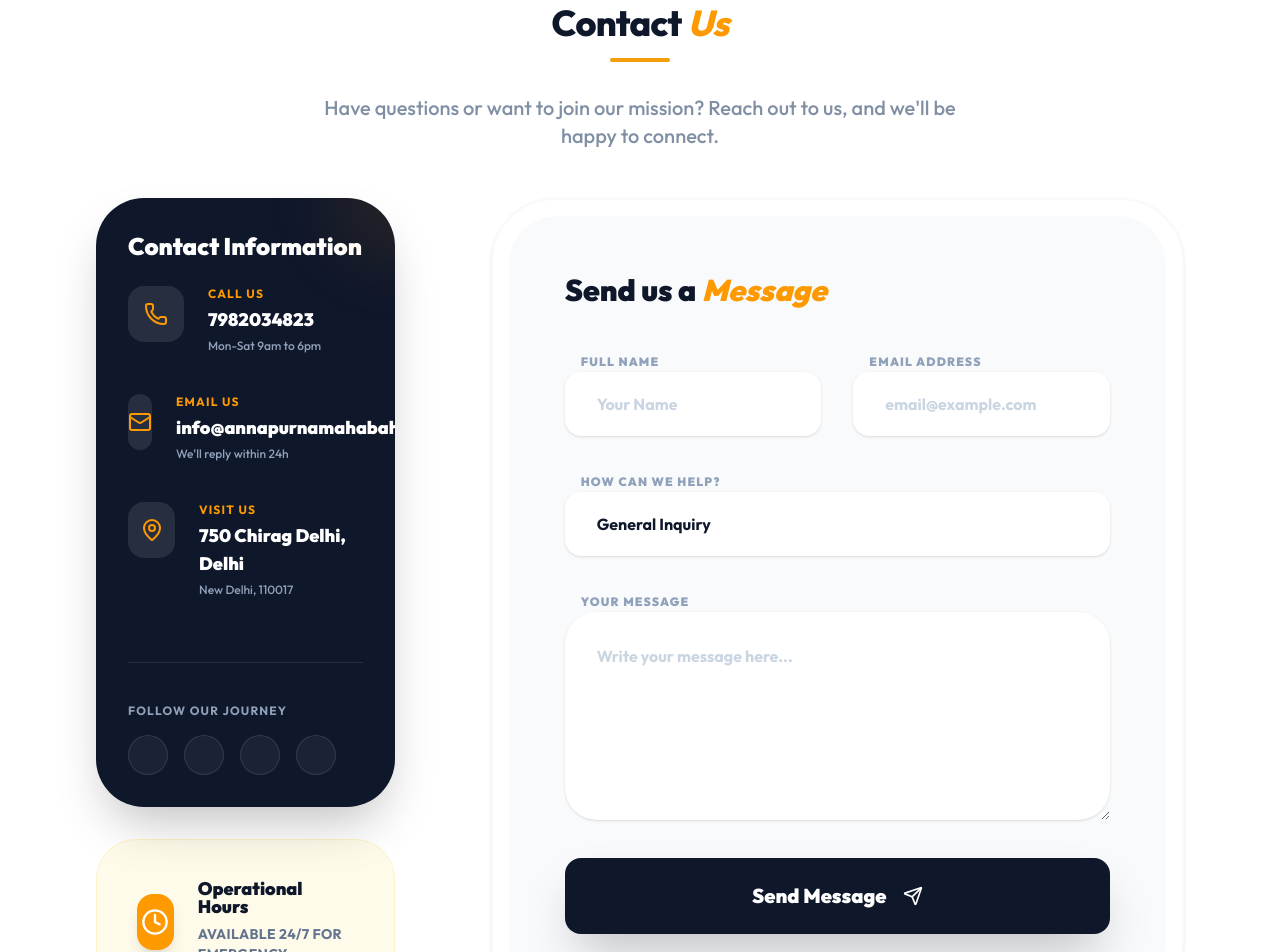
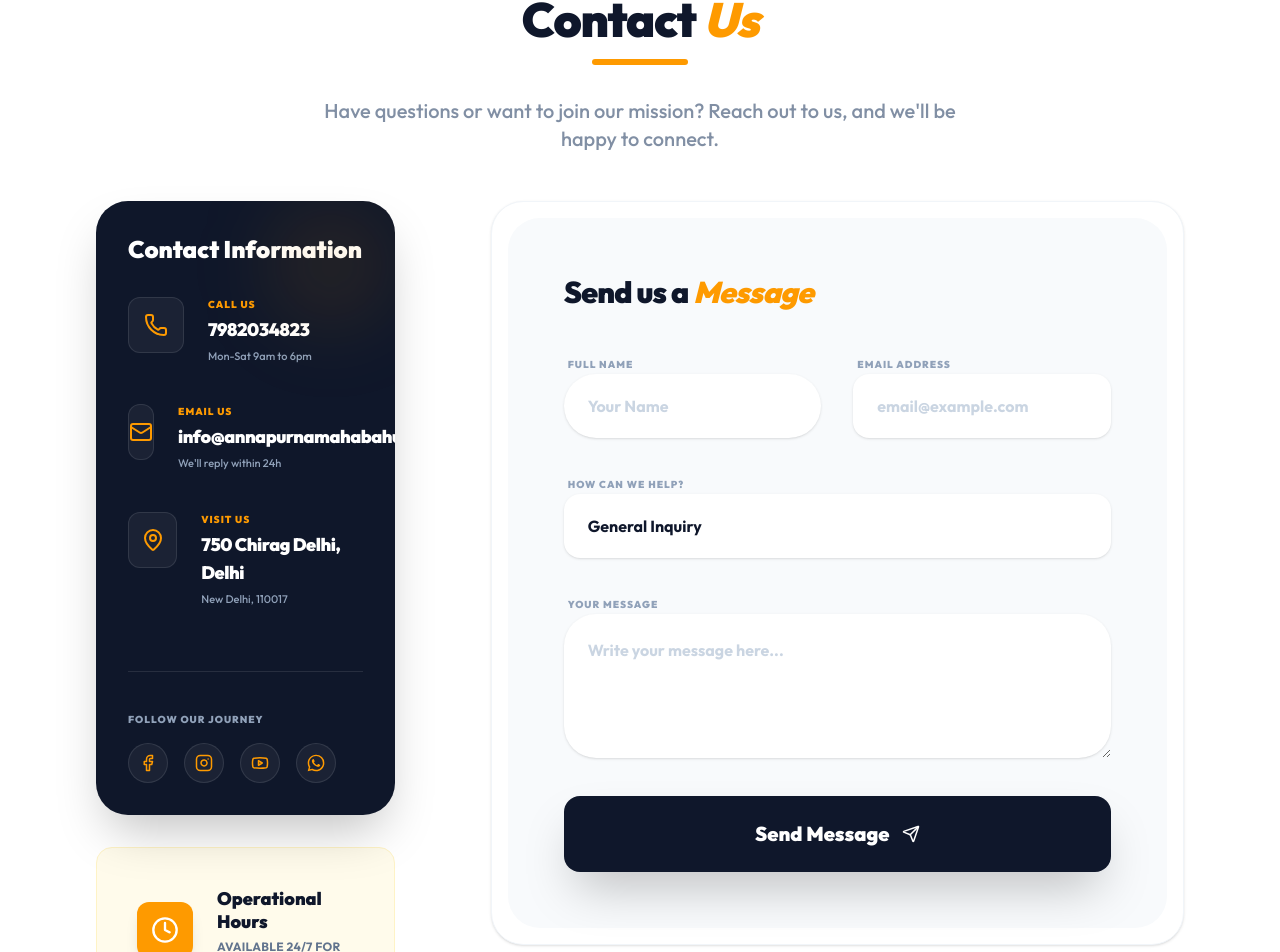
Before and after one commit to digitalsolution360web/N-JIO, a Next.js app: page /contact in a window 1280 px wide. Shown: the part 174-1126 px from the top of the page. Built offline with nearby package versions, Linux system fonts and the light colour scheme.

Commit message:
new updated

```diff
--- a/app/components/Activities.tsx
+++ b/app/components/Activities.tsx
@@ -92,6 +92,7 @@ export default function Activities() {
                     src={act.img}
                     alt={act.title}
                     fill
+                    sizes="(max-width: 768px) 100vw, (max-width: 1200px) 50vw, 33vw"
                     style={{ objectFit: "cover", objectPosition: "center" }}
                     className="transition-all duration-[1.5s] ease-out group-hover:scale-110"
                   />
--- a/app/components/GaneshPujaEvents.tsx
+++ b/app/components/GaneshPujaEvents.tsx
@@ -148,6 +148,7 @@ export default function GaneshPujaEvents() {
                     src={event.thumbnail}
                     alt={event.title}
                     fill
+                    sizes="(max-width: 768px) 100vw, (max-width: 1200px) 50vw, 33vw"
                     style={{ objectFit: "cover" }}
                     className="object-cover transition-transform duration-[1s] group-hover:scale-105"
                   />
--- a/app/components/HeroSlider.tsx
+++ b/app/components/HeroSlider.tsx
@@ -44,6 +44,7 @@ export default function HeroSlider() {
             src={slides[current].url}
             alt={`Slide ${current + 1}`}
             fill
+            sizes="100vw"
             className="object-cover"
             priority
           />
--- a/app/contact/page.tsx
+++ b/app/contact/page.tsx
@@ -3,93 +3,122 @@
 import { motion } from "framer-motion";
 import { Phone, Mail, MapPin, Send, MessageSquare, Clock, ArrowRight } from "lucide-react";
 
+// Social Icons
+const Facebook = ({ size = 24 }: { size?: number }) => (
+  <svg width={size} height={size} viewBox="0 0 24 24" fill="none" stroke="currentColor" strokeWidth="2" strokeLinecap="round" strokeLinejoin="round"><path d="M18 2h-3a5 5 0 0 0-5 5v3H7v4h3v8h4v-8h3l1-4h-4V7a1 1 0 0 1 1-1h3z" /></svg>
+);
+const Instagram = ({ size = 24 }: { size?: number }) => (
+  <svg width={size} height={size} viewBox="0 0 24 24" fill="none" stroke="currentColor" strokeWidth="2" strokeLinecap="round" strokeLinejoin="round"><rect width="20" height="20" x="2" y="2" rx="5" ry="5" /><path d="M16 11.37A4 4 0 1 1 12.63 8 4 4 0 0 1 16 11.37z" /><line x1="17.5" x2="17.51" y1="6.5" y2="6.5" /></svg>
+);
+const Youtube = ({ size = 24 }: { size?: number }) => (
+  <svg width={size} height={size} viewBox="0 0 24 24" fill="none" stroke="currentColor" strokeWidth="2" strokeLinecap="round" strokeLinejoin="round"><path d="M2.5 17a24.12 24.12 0 0 1 0-10 2 2 0 0 1 1.4-1.4 49.56 49.56 0 0 1 16.2 0A2 2 0 0 1 21.5 7a24.12 24.12 0 0 1 0 10 2 2 0 0 1-1.4 1.4 49.55 49.55 0 0 1-16.2 0A2 2 0 0 1 2.5 17z" /><path d="m10 15 5-3-5-3z" /></svg>
+);
+const WhatsApp = ({ size = 24 }: { size?: number }) => (
+  <svg width={size} height={size} viewBox="-1 -1 26 26" fill="currentColor"><path d="M17.472 14.382c-.297-.149-1.758-.867-2.03-.967-.273-.099-.471-.148-.67.15-.197.297-.767.966-.94 1.164-.173.199-.347.223-.644.075-.297-.15-1.255-.463-2.39-1.475-.883-.788-1.48-1.761-1.653-2.059-.173-.297-.018-.458.13-.606.134-.133.298-.347.446-.52.149-.174.198-.298.298-.497.099-.198.05-.371-.025-.52-.075-.149-.669-1.612-.916-2.207-.242-.579-.487-.5-.669-.51-.173-.008-.371-.01-.57-.01-.198 0-.52.074-.792.372-.272.297-1.04 1.016-1.04 2.479 0 1.462 1.065 2.875 1.213 3.074.149.198 2.096 3.2 5.077 4.487.709.306 1.262.489 1.694.625.712.227 1.36.195 1.871.118.571-.085 1.758-.719 2.006-1.413.248-.694.248-1.289.173-1.413-.074-.124-.272-.198-.57-.347m-5.421 7.403h-.004a9.87 9.87 0 01-5.031-1.378l-.361-.214-3.741.982.998-3.648-.235-.374a9.86 9.86 0 01-1.51-5.26c.001-5.45 4.436-9.884 9.888-9.884 2.64 0 5.122 1.03 6.988 2.898a9.825 9.825 0 012.893 6.994c-.003 5.45-4.437 9.884-9.885 9.884m8.413-18.297A11.815 11.815 0 0012.05 0C5.414 0 .018 5.394 0 12.03c0 2.12.54 4.19 1.563 6.02L0 24l6.125-1.605a11.783 11.783 0 005.922 1.586h.005c6.632 0 12.028-5.396 12.033-12.033a11.78 11.78 0 00-3.489-8.486" /></svg>
+);
+
 export default function ContactPage() {
   return (
-    <div className="pt-[140px] pb-12 bg-white min-h-screen">
-      <div className="max-w-[1600px] mx-auto px-6 md:px-12 lg:px-24">
+    <div className="pt-[110px] md:pt-[140px] pb-8 md:pb-12 bg-white min-h-screen">
+      <div className="max-w-[1600px] mx-auto px-4 md:px-12 lg:px-24">
 
-        {/* Header */}
-        <div className="flex flex-col items-center text-center mb-12">
-          <span className="flex items-center gap-2 text-amber-600 font-bold uppercase tracking-widest text-[12px] mb-3">
+        {/* Header - Compact */}
+        <div className="flex flex-col items-center text-center mb-8 md:mb-12">
+          <span className="flex items-center gap-2 text-amber-600 font-bold uppercase tracking-widest text-[11px] mb-2 md:mb-3">
             <MessageSquare size={16} /> Get In Touch
           </span>
-          <h1 className="section-heading text-center">
+          <h1 className="text-2xl md:text-5xl font-[1000] text-slate-900 tracking-tight text-center">
             Contact <span className="text-amber-500 italic">Us</span>
           </h1>
-          <div className="heading-underline" />
-          <p className="mt-8 text-slate-500 text-xl max-w-2xl font-medium opacity-80">
+          <div className="h-1.5 w-16 md:w-24 bg-amber-500 rounded-full mt-3 md:mt-4" />
+          <p className="mt-5 md:mt-8 text-slate-500 text-base md:text-xl max-w-2xl font-medium opacity-80 px-4">
             Have questions or want to join our mission? Reach out to us, and we'll be happy to connect.
           </p>
         </div>
 
-        <div className="grid grid-cols-1 lg:grid-cols-12 gap-16 md:gap-24">
+        <div className="grid grid-cols-1 lg:grid-cols-12 gap-6 md:gap-24">
 
-          {/* Contact Details Card */}
-          <div className="lg:col-span-4 space-y-8">
-            <div className="bg-slate-900 text-white p-8 rounded-[3rem] shadow-2xl relative overflow-hidden group">
-               <div className="absolute top-0 right-0 w-32 h-32 bg-amber-500 opacity-10 rounded-full -mr-16 -mt-16 blur-2xl" />
-               <h3 className="text-2xl font-black mb-6">Contact Information</h3>
+          {/* Contact Details Card - Tighter on Mobile */}
+          <div className="lg:col-span-4 space-y-5 md:space-y-8">
+            <div className="bg-[#0f172a] text-white p-6 md:p-8 rounded-[1rem] md:rounded-[2rem] shadow-2xl relative overflow-hidden group">
+              <div className="absolute top-0 right-0 w-32 h-32 bg-amber-500/10 rounded-full blur-2xl" />
+              <h3 className="text-xl md:text-2xl font-black mb-6 md:mb-8">Contact Information</h3>
 
-               <ul className="space-y-10">
+              <ul className="space-y-6 md:space-y-10">
                 {[
                   { icon: Phone, label: "Call Us", val: "7982034823", sub: "Mon-Sat 9am to 6pm" },
                   { icon: Mail, label: "Email Us", val: "info@annapurnamahabahu.com", sub: "We'll reply within 24h" },
                   { icon: MapPin, label: "Visit Us", val: "750 Chirag Delhi, Delhi", sub: "New Delhi, 110017" },
                 ].map((item, i) => (
-                   <li key={i} className="flex gap-6 group">
-                     <div className="w-14 h-14 bg-white/10 rounded-2xl flex items-center justify-center text-amber-500 transition-colors group-hover:bg-amber-500 group-hover:text-white">
-                        <item.icon size={24} />
+                  <li key={i} className="flex gap-4 md:gap-6 group">
+                    <div className="w-12 h-12 md:w-14 md:h-14 bg-white/5 rounded-xl flex items-center justify-center text-amber-500 transition-colors group-hover:bg-amber-500 group-hover:text-white border border-white/10">
+                      <item.icon size={20} className="md:w-6 md:h-6" />
                     </div>
                     <div>
-                       <p className="text-xs font-bold text-amber-500 uppercase tracking-widest mb-1">{item.label}</p>
-                       <p className="text-lg font-black">{item.val}</p>
-                       <p className="text-slate-400 text-xs font-medium mt-1">{item.sub}</p>
+                      <p className="text-[10px] font-black text-amber-500 uppercase tracking-widest mb-1">{item.label}</p>
+                      <p className="text-base md:text-lg font-black tracking-tight">{item.val}</p>
+                      <p className="text-slate-400 text-[11px] font-medium mt-1">{item.sub}</p>
                     </div>
                   </li>
                 ))}
               </ul>
 
-               <div className="mt-16 pt-10 border-t border-white/10">
-                  <p className="text-xs font-bold text-slate-400 uppercase tracking-widest mb-4">Follow Our Journey</p>
-                  <div className="flex gap-4">
-                     {[1,2,3,4].map(i => <div key={i} className="w-10 h-10 bg-white/5 rounded-full border border-white/10" />)}
+              <div className="mt-10 md:mt-16 pt-8 md:pt-10 border-t border-white/10">
+                <p className="text-[10px] font-black text-slate-400 uppercase tracking-widest mb-4">Follow Our Journey</p>
+                <div className="flex gap-3 md:gap-4">
+                  {[
+                    { icon: Facebook, href: "https://www.facebook.com/annapurnamahabahu" },
+                    { icon: Instagram, href: "https://www.instagram.com/annapurnamahabahu/" },
+                    { icon: Youtube, href: "https://www.youtube.com/@annapurnamahabahu" },
+                    { icon: WhatsApp, href: "https://api.whatsapp.com/send?phone=917982034823&text=Hi" },
+                  ].map((social, i) => (
+                    <a
+                      key={i}
+                      href={social.href}
+                      target="_blank"
+                      rel="noopener noreferrer"
+                      className="w-10 h-10 bg-white/5 rounded-full border border-white/10 flex items-center justify-center text-amber-500 hover:bg-amber-500 hover:text-white transition-all cursor-pointer"
+                    >
+                      <social.icon size={18} />
+                    </a>
+                  ))}
                 </div>
               </div>
             </div>
 
-            {/* Availability */}
-            <div className="bg-amber-50 p-10 rounded-[2.5rem] border border-amber-100 flex items-center gap-6">
-               <div className="w-14 h-14 bg-amber-500 text-white rounded-2xl flex items-center justify-center shadow-lg">
-                  <Clock size={28} />
+            {/* Availability - Compact */}
+            <div className="bg-amber-50 p-6 md:p-10 rounded-[1rem] md:rounded-[1rem] border border-amber-100 flex items-center gap-4 md:gap-6">
+              <div className="w-12 h-12 md:w-14 md:h-14 bg-amber-500 text-white rounded-xl flex items-center justify-center shadow-lg shrink-0">
+                <Clock size={24} className="md:w-7 md:h-7" />
               </div>
               <div>
-                 <p className="font-black text-slate-900 text-lg leading-none">Operational Hours</p>
-                 <p className="text-slate-500 text-sm font-bold mt-2 uppercase tracking-wide">Available 24/7 for Emergency</p>
+                <p className="font-black text-slate-900 text-base md:text-lg leading-tight">Operational Hours</p>
+                <p className="text-slate-500 text-[10px] md:text-xs font-bold mt-1.5 uppercase tracking-wide">Available 24/7 for Emergency</p>
               </div>
             </div>
           </div>
 
-          {/* Contact Form */}
+          {/* Contact Form - More Professional Padding */}
           <div className="lg:col-span-8">
-            <div className="bg-white p-2 md:p-4 rounded-[4rem] border-2 border-slate-50 shadow-sm relative">
-              <div className="bg-slate-50 px-8 py-10 md:p-14 rounded-[3rem]">
-                <h3 className="text-3xl font-[900] text-slate-900 mb-10">Send us a <span className="text-amber-500 italic">Message</span></h3>
+            <div className="bg-white p-1 md:p-4 rounded-[1rem] md:rounded-[2rem] border border-slate-100 shadow-sm relative">
+              <div className="bg-slate-50 p-6 md:p-14 rounded-[1rem] md:rounded-[2rem]">
+                <h3 className="text-2xl md:text-3xl font-[1000] text-slate-900 mb-6 md:mb-10 tracking-tight">Send us a <span className="text-amber-500 italic">Message</span></h3>
 
-                <form className="space-y-8" onSubmit={(e) => e.preventDefault()}>
-                  <div className="grid grid-cols-1 md:grid-cols-2 gap-8">
-                     <div className="space-y-3">
-                        <label className="text-xs font-black uppercase text-slate-400 tracking-widest ml-4">Full Name</label>
-                        <input type="text" placeholder="Your Name" className="w-full h-16 px-8 rounded-2xl border-none bg-white shadow-sm font-bold text-slate-900 placeholder:text-slate-300 focus:ring-2 focus:ring-amber-500 transition-all" />
+                <form className="space-y-4 md:space-y-8" onSubmit={(e) => e.preventDefault()}>
+                  <div className="grid grid-cols-1 md:grid-cols-2 gap-4 md:gap-8">
+                    <div className="space-y-1.5">
+                      <label className="text-[10px] font-black uppercase text-slate-400 tracking-widest ml-1">Full Name</label>
+                      <input type="text" placeholder="Your Name" className="w-full h-14 md:h-16 px-6 rounded-[1rem] md:rounded-[2rem] border-none bg-white shadow-sm font-bold text-slate-900 placeholder:text-slate-300 focus:ring-2 focus:ring-amber-500 transition-all text-sm md:text-base" />
                     </div>
-                     <div className="space-y-3">
-                        <label className="text-xs font-black uppercase text-slate-400 tracking-widest ml-4">Email Address</label>
-                        <input type="email" placeholder="email@example.com" className="w-full h-16 px-8 rounded-2xl border-none bg-white shadow-sm font-bold text-slate-900 placeholder:text-slate-300 focus:ring-2 focus:ring-amber-500 transition-all" />
+                    <div className="space-y-1.5">
+                      <label className="text-[10px] font-black uppercase text-slate-400 tracking-widest ml-1">Email Address</label>
+                      <input type="email" placeholder="email@example.com" className="w-full h-14 md:h-16 px-6 rounded-xl md:rounded-2xl border-none bg-white shadow-sm font-bold text-slate-900 placeholder:text-slate-300 focus:ring-2 focus:ring-amber-500 transition-all text-sm md:text-base" />
                     </div>
                   </div>
 
-                  <div className="space-y-3">
-                     <label className="text-xs font-black uppercase text-slate-400 tracking-widest ml-4">How can we help?</label>
-                     <select className="w-full h-16 px-8 rounded-2xl border-none bg-white shadow-sm font-bold text-slate-900 focus:ring-2 focus:ring-amber-500 transition-all appearance-none cursor-pointer">
+                  <div className="space-y-1.5">
+                    <label className="text-[10px] font-black uppercase text-slate-400 tracking-widest ml-1">How can we help?</label>
+                    <select className="w-full h-14 md:h-16 px-6 rounded-xl md:rounded-2xl border-none bg-white shadow-sm font-bold text-slate-900 focus:ring-2 focus:ring-amber-500 transition-all appearance-none cursor-pointer text-sm md:text-base">
                       <option>General Inquiry</option>
                       <option>Donation Information</option>
                       <option>Volunteer Opportunity</option>
@@ -97,13 +126,13 @@ export default function ContactPage() {
                     </select>
                   </div>
 
-                  <div className="space-y-3">
-                     <label className="text-xs font-black uppercase text-slate-400 tracking-widest ml-4">Your Message</label>
-                     <textarea placeholder="Write your message here..." rows={6} className="w-full p-8 rounded-[2rem] border-none bg-white shadow-sm font-bold text-slate-900 placeholder:text-slate-300 focus:ring-2 focus:ring-amber-500 transition-all" />
+                  <div className="space-y-1.5">
+                    <label className="text-[10px] font-black uppercase text-slate-400 tracking-widest ml-1">Your Message</label>
+                    <textarea placeholder="Write your message here..." rows={4} className="w-full p-6 rounded-[1.5rem] md:rounded-[2rem] border-none bg-white shadow-sm font-bold text-slate-900 placeholder:text-slate-300 focus:ring-2 focus:ring-amber-500 transition-all text-sm md:text-base" />
                   </div>
 
-                  <button className="w-full bg-slate-900 text-white py-6 rounded-2xl font-[900] text-xl hover:bg-slate-800 flex items-center justify-center gap-4 shadow-2xl transition-all hover:scale-[1.02] active:scale-[0.98]">
-                    Send Message <Send size={20} />
+                  <button className="w-full bg-slate-900 text-white py-4 md:py-6 rounded-xl md:rounded-2xl font-[900] text-base md:text-xl hover:bg-slate-800 flex items-center justify-center gap-3 shadow-2xl transition-all active:scale-[0.98]">
+                    Send Message <Send size={18} />
                   </button>
                 </form>
               </div>
@@ -112,16 +141,11 @@ export default function ContactPage() {
 
         </div>
 
-        {/* Map Placeholder */}
-        <div className="mt-12 h-[400px] bg-slate-100 rounded-[3rem] overflow-hidden relative border-8 border-white shadow-2xl group">
-             <div className="absolute inset-0 bg-slate-900 opacity-0 group-hover:opacity-10 transition-opacity flex items-center justify-center cursor-pointer">
-                 <div className="bg-white p-6 rounded-full shadow-2xl scale-0 group-hover:scale-100 transition-transform">
-                    <MapPin size={32} className="text-amber-500" />
-                 </div>
-             </div>
+        {/* Map Section - Removed Overlays & Professional Padding */}
+        <div className="mt-8 md:mt-16 h-[300px] md:h-[450px] bg-slate-50 rounded-[1rem] md:rounded-[1rem] overflow-hidden relative border border-slate-200">
           <iframe
             src="https://www.google.com/maps/embed?pb=!1m18!1m12!1m3!1d14013.910815467364!2d77.2166!3d28.5273!2m3!1f0!2f0!3f0!3m2!1i1024!2i768!4f13.1!3m3!1m2!1s0x390ce240f930e395%3A0x6d9536d52541a7d3!2sChirag%20Delhi%2C%20New%20Delhi%2C%20Delhi!5e0!3m2!1sen!2sin!4v1713212345678!5m2!1sen!2sin"
-                className="w-full h-full border-0 grayscale hover:grayscale-0 transition-all duration-1000"
+            className="w-full h-full border-0"
             allowFullScreen={true}
             loading="lazy"
           />
--- a/app/donate/page.tsx
+++ b/app/donate/page.tsx
@@ -69,11 +69,12 @@ export default function DonatePage() {
                 <span className="text-amber-500 uppercase text-base md:text-lg tracking-[0.2em] font-black">Sewa Sangh</span>
               </h3>
 
-              <div className="relative w-[240px] md:w-[320px] aspect-square rounded-[1.5rem] md:rounded-[2.5rem] overflow-hidden bg-white shadow-inner mb-4 md:mb-6 border border-slate-50 mx-auto">
+              <div className="relative w-[280px] md:w-[420px] aspect-square rounded-[1.5rem] md:rounded-[2.5rem] overflow-hidden bg-white shadow-inner mb-4 md:mb-6 border border-slate-50 mx-auto">
                 <Image
                   src="/donate1.webp"
                   alt="Scan to Donate"
                   fill
+                  sizes="(max-width: 768px) 280px, 420px"
                   className="object-cover"
                 />
               </div>
--- a/app/gallery/page.tsx
+++ b/app/gallery/page.tsx
@@ -83,6 +83,7 @@ export default function GalleryPage() {
                     src={img.src}
                     alt={img.title}
                     fill
+                    sizes="(max-width: 640px) 100vw, (max-width: 1024px) 50vw, (max-width: 1280px) 33vw, 25vw"
                     className="object-cover transition-transform duration-1000 group-hover:scale-110"
                   />
 
@@ -130,6 +131,7 @@ export default function GalleryPage() {
                 src={selectedImg}
                 alt="Selected"
                 fill
+                sizes="100vw"
                 className="object-contain"
               />
             </motion.div>
--- a/app/layout.tsx
+++ b/app/layout.tsx
@@ -3,6 +3,7 @@ import { Outfit } from "next/font/google";
 import "./globals.css";
 import Navbar from "./components/Navbar";
 import Footer from "./components/Footer";
+import MobileStickyContact from "./components/MobileStickyContact";
 
 const outfit = Outfit({
   subsets: ["latin"],
@@ -27,10 +28,11 @@ export default function RootLayout({
     >
       <body className="min-h-full flex flex-col bg-white font-sans">
         <Navbar />
-        <main className="flex-grow pt-0">
+        <main className="flex-grow pt-0 pb-16 md:pb-0">
           {children}
         </main>
         <Footer />
+        <MobileStickyContact />
       </body>
     </html>
   );
```
Also changed, not shown: app/about/page.tsx (+41 -19 lines), app/components/Footer.tsx (+5 -5 lines), app/components/MobileStickyContact.tsx (added, +40 -0 lines), app/components/Navbar.tsx (+7 -7 lines). Lines whose indentation alone changed are shown as unchanged.
